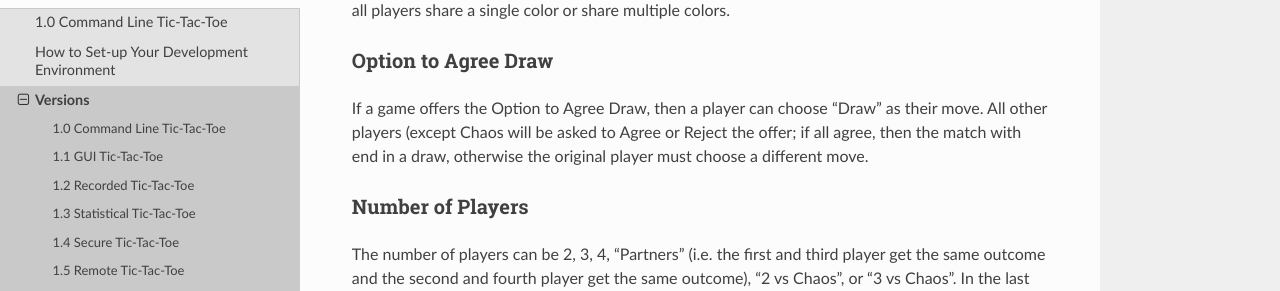
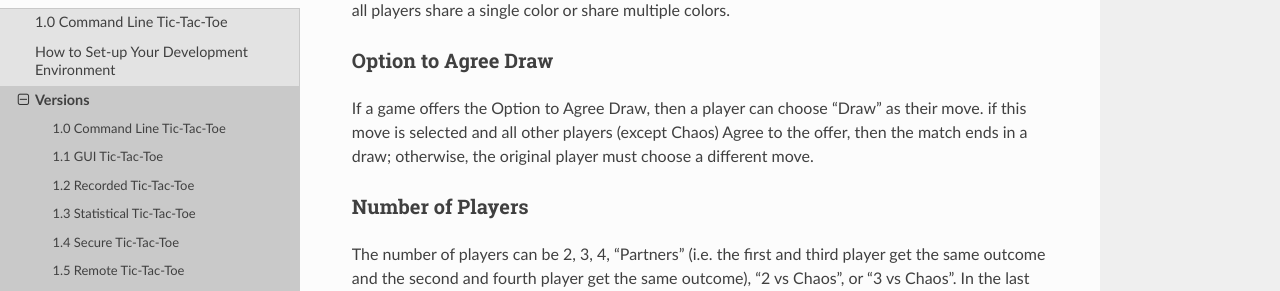
Before and after one commit to ChrisSantosLang/redscience, a Sphinx documentation site: the page built from docs/source/releases/games.rst, in a window 1280 px wide and 900 px high, scrolled down 396 px. Shown: the part 159-450 px from the top of the window. Built offline with Sphinx 7.4.7 and the Read the Docs theme 2.0.0, drawn with Linux system fonts in a browser that asks for light colours.

Commit message:
Update games.rst

```diff
--- a/docs/source/releases/games.rst
+++ b/docs/source/releases/games.rst
@@ -31,9 +31,9 @@ Option to Agree Draw
 ~~~~~~~~~~~~~~~~~~~~
 
 If a game offers the Option to Agree Draw, then a player can
-choose "Draw" as their move. All other players (except Chaos will
-be asked to Agree or Reject the offer; if all agree, then the
-match with end in a draw, otherwise the original player must choose
+choose "Draw" as their move. if this move is selected and
+all other players (except Chaos) Agree to the offer, then the
+match ends in a draw; otherwise, the original player must choose
 a different move.
 
 Number of Players
```
